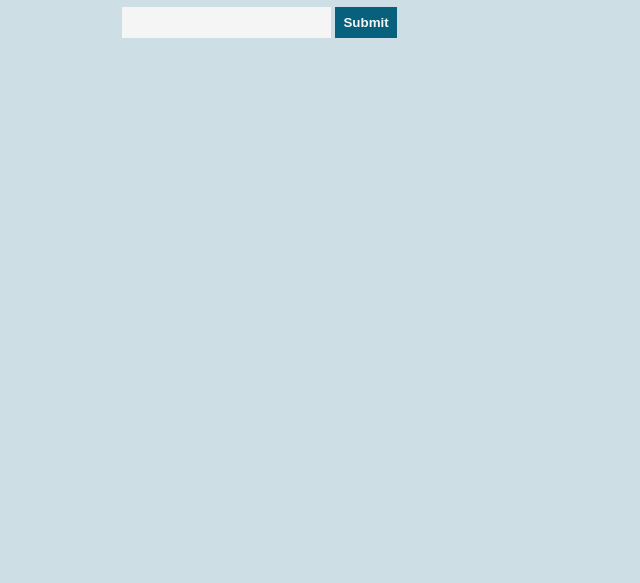
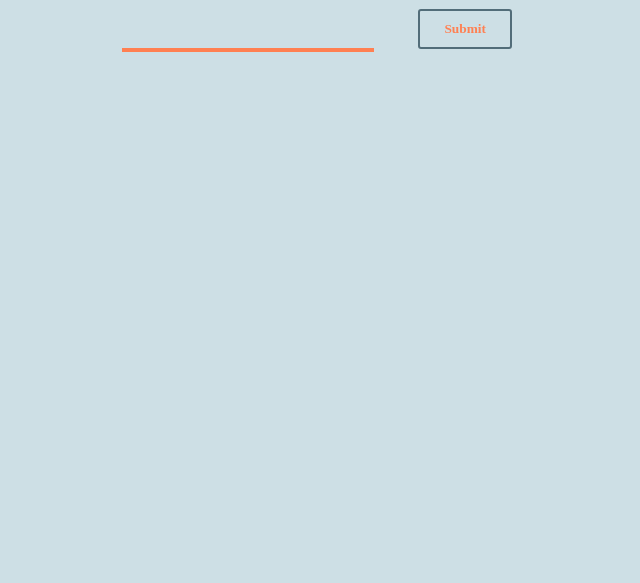
Before and after one commit to fac-13/jeth, a website: page public/index.html in a window 1280 px wide. Shown: the part 217-800 px from the top of the page, without its empty margins (238-878 px from the left). Drawn offline with Linux system fonts and the light colour scheme.

Commit message:
add styling of whole page

```diff
--- a/public/dom.js
+++ b/public/dom.js
@@ -1,5 +1,6 @@
 /* eslint-disable */
 (function() {
+
   const alert = document.querySelector('.alert');
   const fetch = function(url, callback) {
     const xhr = new XMLHttpRequest();
@@ -29,6 +30,7 @@
   const submitButton = document.querySelector('#js-button');
   const jobs = document.querySelector('.jobs');
 
+  inputField.focus()
   // ---- EVENT LISTENER
   // ADD EVENT LISTENER TO THE SUBMIT BUTTON, GRAB THE URL
   // CALLS THE FETCH XHR REQUEST
--- a/public/style.css
+++ b/public/style.css
@@ -17,6 +17,7 @@ html {
 
 /****body styles ****/
 
+
 body {
   margin: 0;
   padding: 0;
@@ -26,8 +27,11 @@ body {
   color: #2e383f;
 }
 
+
+
 h1 {
-  color:hsl(16, 100%, 66%)
+  color:hsla(200, 100%, 10%, 0.6)
+  margin-bottom: 3.5rem;
 }
 .header__threelogos {
   display: flex;
@@ -73,18 +77,49 @@ h1 {
 }
 
 .input__field {
-  padding: 0.5rem 1rem;
+  padding: 1.3rem 0.5rem;
   border: none;
-  background-color: whitesmoke;
+  background-color: inherit;
+  height: 2rem;
+  width:45%;
+  font-size: 1.1rem;
+  font-family:futura;
+  border-bottom: 4px solid hsl(16, 100%, 66%);
+
+
+}
+
+
+.input__field:focus {
+outline: none;
+
+/* box-shadow: 0px 3px 5px hsla(200, 100%, 10%, 0.5) */
+
 }
 
 .input__button {
   font-weight: 700;
-  color: whitesmoke;
-  padding: 0.5rem;
-  background-color: #07617d;
-  border: none;
+  color: hsl(16, 100%, 66%);
+  padding: 0.5rem 1.5rem;
+  background-color: inherit;
+  border: 2px solid hsla(200, 100%, 10%, 0.6);
+  margin-left: 2.5rem;
+  font-family: futura;
+  border-radius: 3px;
+  height:2.5rem;
+
+  /* box-shadow: 0px 1px 5px hsla(200, 100%, 10%, 0.5); */
+
+
+
 }
+
+.input__button:focus{
+  outline:none;
+  box-shadow: 0px 3px 5px hsla(200, 100%, 10%, 0.5);
+
+}
+
 
 .jobs {
   padding: 2rem 0;
```
